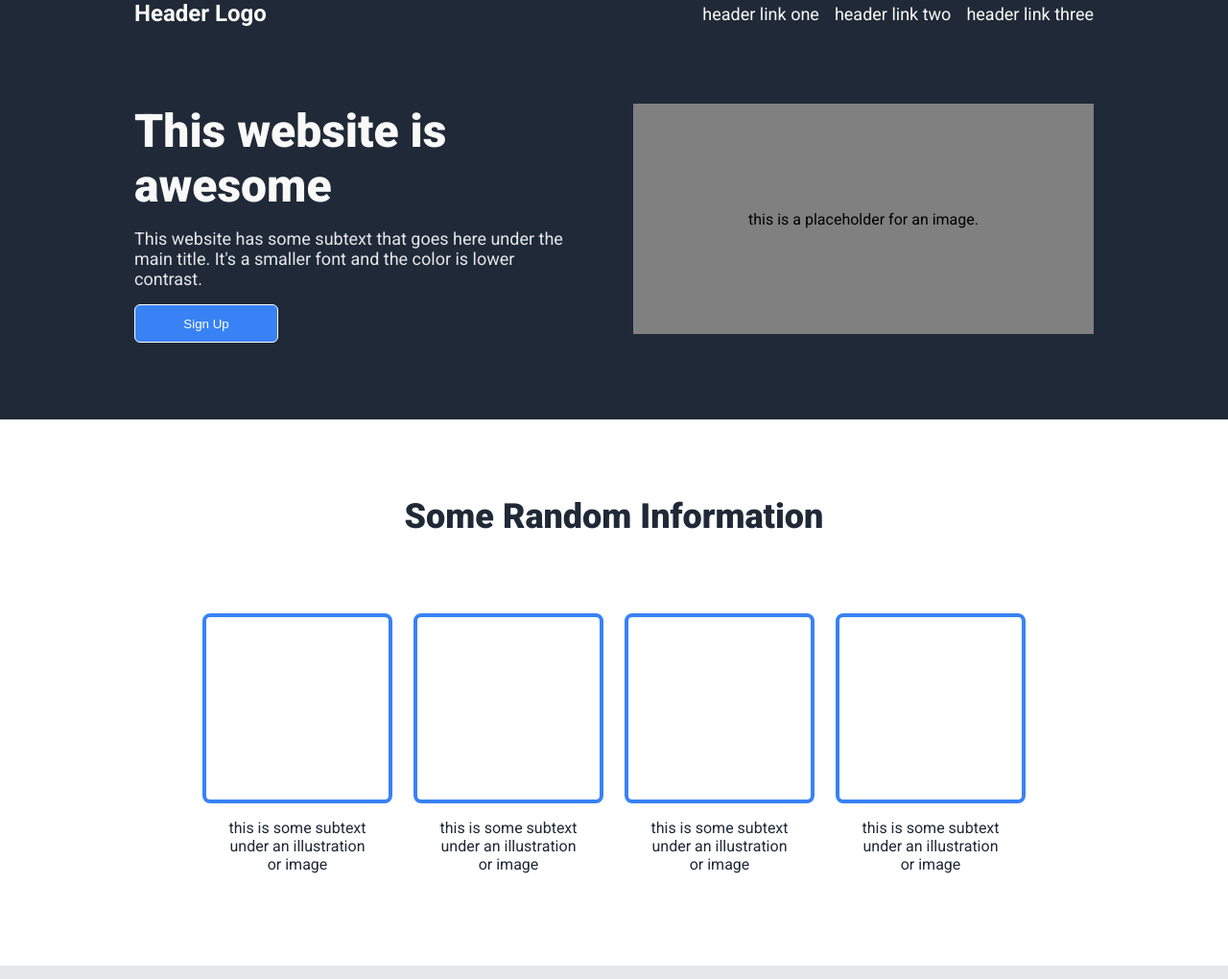
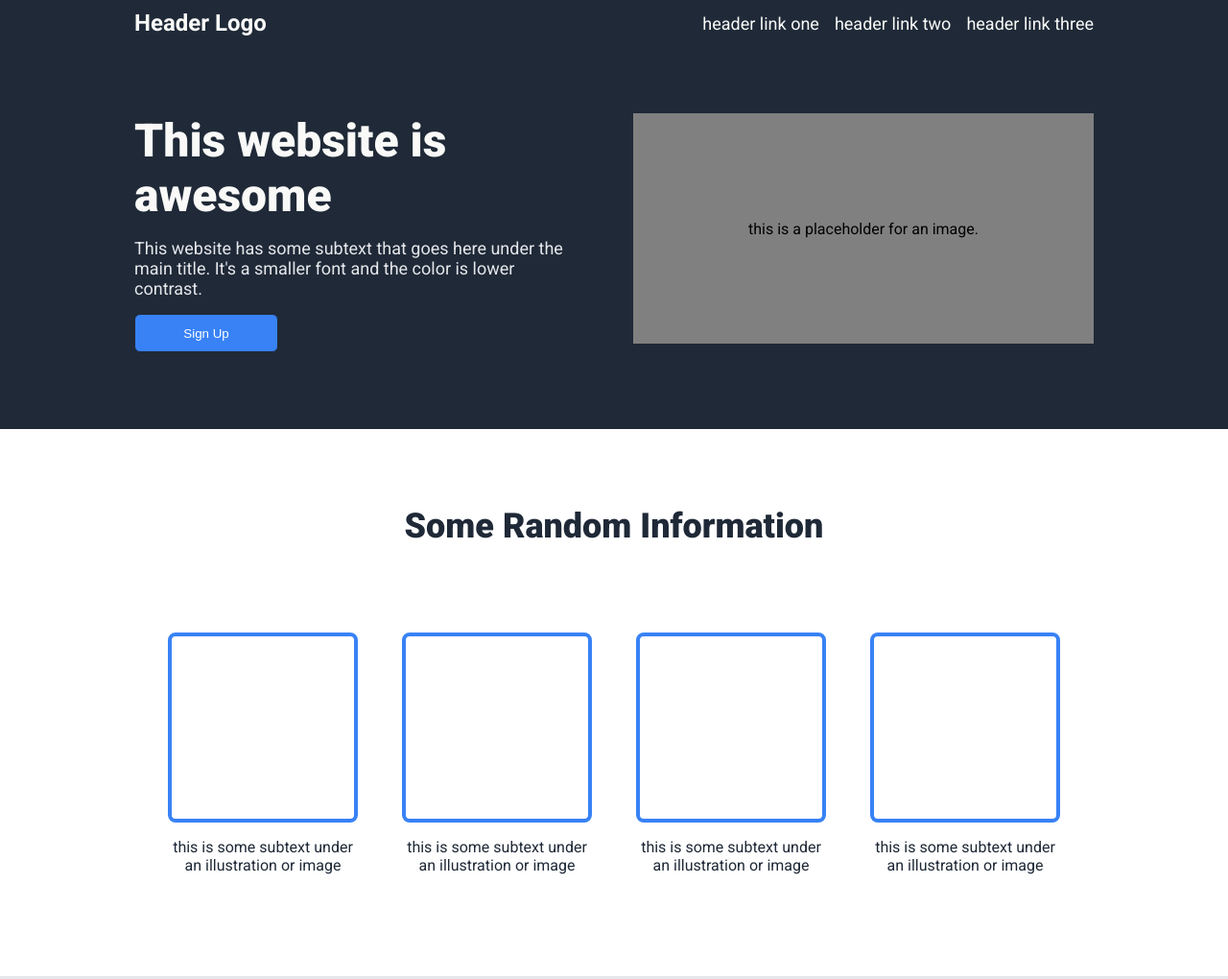
Before and after one commit to fdm-fdm/landing-page, a plain HTML site: page index.html in a window 1280 px wide. Shown: the top 1020 px of the page at 96% size. Drawn offline with Linux system fonts and the light colour scheme.

Commit message:
Clean up css, removed unused div.

```diff
--- a/css/style.css
+++ b/css/style.css
@@ -24,11 +24,16 @@ html, body {
     background-color: #1F2937;
 }
 
+.top-menu, .hero-content, .card-container, .information-header, .quote, p.author, .signup-wrapper {
+    width: 90vw; /* 90% of the viewport width */
+    max-width: 1000px; /* Prevents it from growing larger than 1000px */
+}
+
 .top-menu {
     display: flex;
     align-items: center;
     justify-content: space-between;
-    width: 1000px;
+    padding-top: 10px;
 }
 
 .hero-content {
@@ -36,7 +41,6 @@ html, body {
     justify-content: space-between;
     padding-top: 80px;
     padding-bottom: 80px;
-    width: 1000px;
 }
 
 .logo-text {
@@ -60,22 +64,35 @@ ul {
     gap: 16px;
 }
 
-button {
+#above-button {
+    background-color: #3882F6;
+    border: 1px solid #1F2937;
+    color: white;
+    cursor: pointer;
+    border-radius: 6px;
+    width: auto;
+    min-width: 150px;
+    height: 40px;
+}
+
+#below-button {
     background-color: #3882F6;
     border: 1px solid #ffffff;
     color: white;
     cursor: pointer;
     border-radius: 6px;
-    width: 150px;
+    width: auto;
+    min-width: 150px;
     height: 40px;
 }
 
-.left-side {
+.left-panel {
     display: flex;
     flex-direction: column;
     justify-content: space-evenly;
     max-width: 450px;
     gap: 16px;
+    margin-right: 20px;
 }
 
 .header {
@@ -96,15 +113,17 @@ button {
     height: 240px;
     align-items: center;
     justify-content: center;
+    flex-shrink: 0;
+    overflow: hidden;
 }
 
 .card {
     border: 4px solid #3882F6;
     border-radius: 8px;
     padding: 20px;
-    width: 150px;
-    height: 150px;
     flex-shrink: 0;
+    min-height: 150px;
+    min-width: 150px;
 }
 
 .information-panel {
@@ -119,21 +138,14 @@ button {
     font-weight: 900;
     color: #1F2937;
     padding: 80px;
-    width: 1000px;
     display: flex;
     justify-content: center ;
 }
 
-.cards {
+.card-container{
     display: flex;
     flex-wrap: wrap;
-    padding: 0 0 60px 0;
-}
-
-.card-container{
-    display: flex;
     justify-content: space-evenly;
-    width: 950px;
     padding-bottom: 80px;
 }
 
@@ -142,9 +154,10 @@ button {
     flex-direction: column;
     justify-content: center;
     align-items: center;
-    max-width: 150px;
-    flex-shrink: 0;
-    flex-wrap: nowrap;
+    flex-basis: 20%; /* Each column takes up 20% of the container's width */
+    flex-grow: 0;    /* Prevents the columns from growing larger */
+    flex-shrink: 0;  /* Prevents the columns from shrinking smaller */
+    margin: 10px;
 }
 
 .description {
@@ -167,12 +180,12 @@ button {
     font-style: italic;
     font-weight: lighter;
     color: #1F2937;
-    width: 1000px;
+    padding: 0;
+    margin: 0;
 }
 
 p.author {
     text-align: right;
-    width: 1000px;
     justify-content: end;
     align-items: end;
 }
@@ -189,13 +202,12 @@ p.author {
     color: white;
     background-color: #3882F6;
     justify-content: space-around;
-    width: 1000px;
     padding: 60px;
     border-radius: 8px;
 }
 
 .footer {
-    height: 72px;
+    padding: 20px;
     background: #1F2937;
     color: #ffffff;
     display: flex;
--- a/index.html
+++ b/index.html
@@ -20,15 +20,12 @@
             </div>
         </div>
         <div class="hero-content">
-            <div class="left-side">
+            <div class="left-panel">
                 <div class="header">This website is awesome</div>
                 <div class="hero-text">This website has some subtext that goes here under the main title. It's a smaller font and the color is lower contrast.</div>
-                <div class="button"><button>Sign Up</button></div>
+                <div class="button"><button id="above-button">Sign Up</button></div>
             </div>
-
-            <div class="right-side">
-                <div class="placeholder"> this is a placeholder for an image. </div>
-            </div>
+            <div class="placeholder"> this is a placeholder for an image. </div>
         </div>
     </div>
     <div class="information-panel">
@@ -59,11 +56,11 @@
     <div class = "signup-section">
         <div class = "signup-wrapper">
             <div class="signuptext">Call to action it's time.<br> Signup for our product by clicking that button right over there.</div>
-            <div class="button"><button>Sign Up</button></div>
+            <div class="button"><button id="below-button">Sign Up</button></div>
         </div>
     </div>
     <div class="footer">
-        Copyright The Odin Project 2021
+        Copyright © The Odin Project 2021
     </div>
 </div>
 </body>
```
